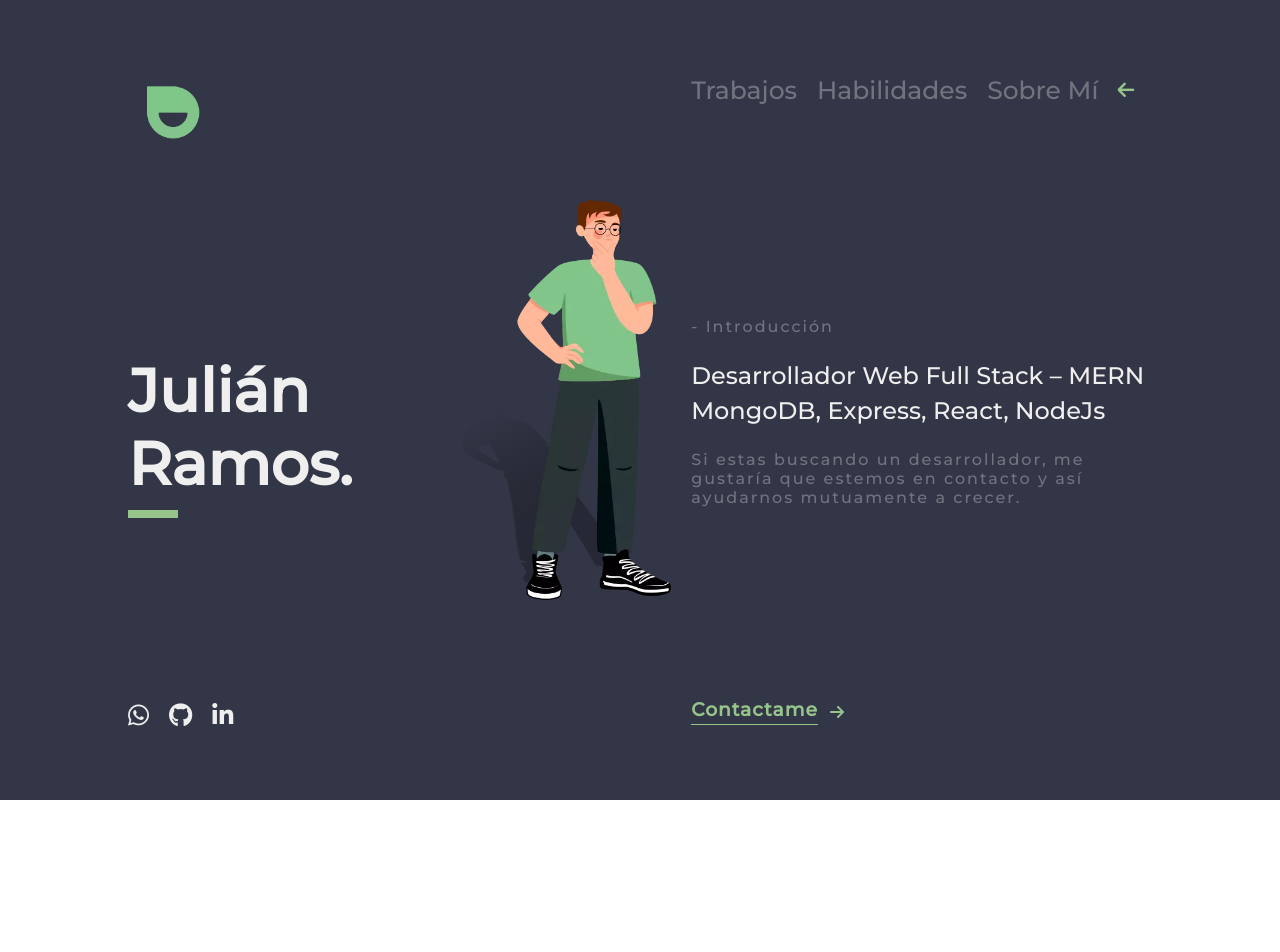
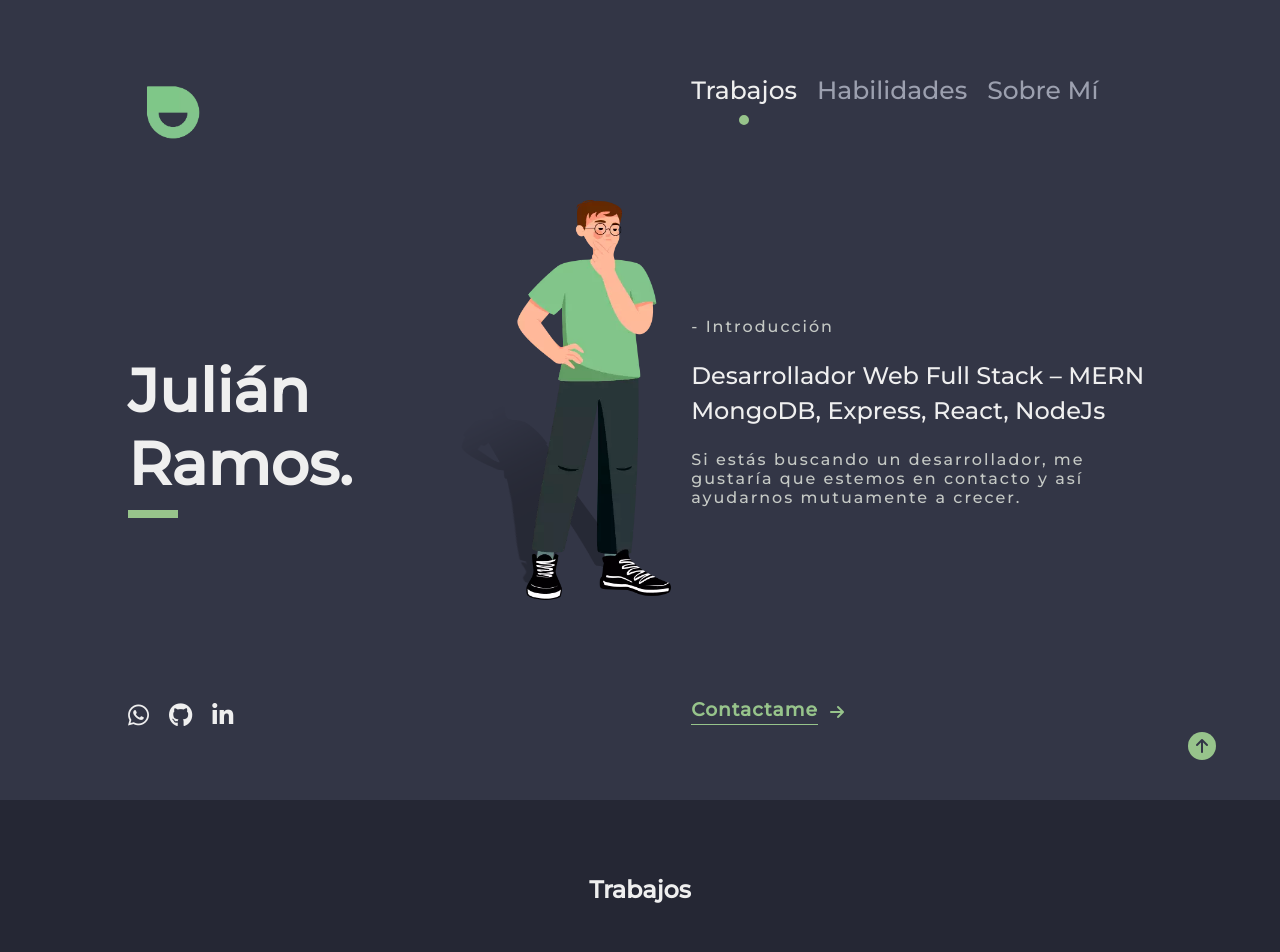
Before and after one commit to julianramos42/portfolio, a React (Create React App) app: page / in a window 1280 px wide. Shown: the top 952 px of the page. Before the commit the page ends 800 px from the top, so only its background shows below. Built offline with nearby package versions, Linux system fonts and the light colour scheme.

Commit message:
arreglos

```diff
--- a/src/pages/About/About.css
+++ b/src/pages/About/About.css
@@ -15,7 +15,7 @@
 }
 
 .about .about-text p{
-    color: rgb(113, 116 , 127);
+    color: rgb(183 183 183);
 }
 
 .about .about-img img{
--- a/src/pages/Home/Home.css
+++ b/src/pages/Home/Home.css
@@ -96,7 +96,7 @@ i {
 
 .home .techInfo .anchors a {
     text-decoration: none;
-    color: rgb(113, 116, 127);
+    color: #9ca0af;
     font-size: 25px;
     transition: .4s;
 }
@@ -130,7 +130,7 @@ i {
 }
 
 .home .techInfo .techText>p {
-    color: rgb(113, 116, 127);
+    color: #c5c9c5;
     font-size: 16px;
     letter-spacing: 2px;
 }
--- a/src/pages/Home/Home.jsx
+++ b/src/pages/Home/Home.jsx
@@ -6,7 +6,7 @@ import { useState } from 'react'
 import { scroller } from 'react-scroll'
 
 export default function Home({setselectedAnchor}) {
-    let [anchorActive, setAnchorActive] = useState('')
+    let [anchorActive, setAnchorActive] = useState('trabajos')
 
     function changeActive(e) {
         setAnchorActive(e.target.id)
@@ -69,7 +69,7 @@ export default function Home({setselectedAnchor}) {
                         <h2 className='techDescription'>Desarrollador Web Full Stack – MERN</h2>
                         <h2 className='techDescription'>MongoDB, Express, React, NodeJs</h2>
                     </div>
-                    <p>Si estas buscando un desarrollador, me gustaría que estemos en contacto y así ayudarnos mutuamente a crecer.</p>
+                    <p>Si estás buscando un desarrollador, me gustaría que estemos en contacto y así ayudarnos mutuamente a crecer.</p>
                 </div>
                 <div className='contactMe' id='contacto' onClick={changeActive}>
                     <h3 id='contacto' onClick={changeActive}>Contactame</h3>
--- a/src/pages/Index/Index.jsx
+++ b/src/pages/Index/Index.jsx
@@ -13,7 +13,7 @@ export default function Index() {
   let container = useRef()
   let [activePresent,setactivePresent] = useState(true)
 
-  let [selectedAnchor, setselectedAnchor] = useState('')
+  let [selectedAnchor, setselectedAnchor] = useState('trabajos')
 
   setTimeout(() => {
     present.current?.classList.toggle('ease')
@@ -27,11 +27,11 @@ export default function Index() {
 
   return (
     <>
-      {
+      {/* {
         activePresent ? <div className='present' ref={present}>
         <h1 className='presentTitle' ref={presentTitle}>Bienvenido!</h1>
       </div> : ''
-      }
+      } */}
 
       <div ref={container}>
         <Home setselectedAnchor={setselectedAnchor}/>
```
